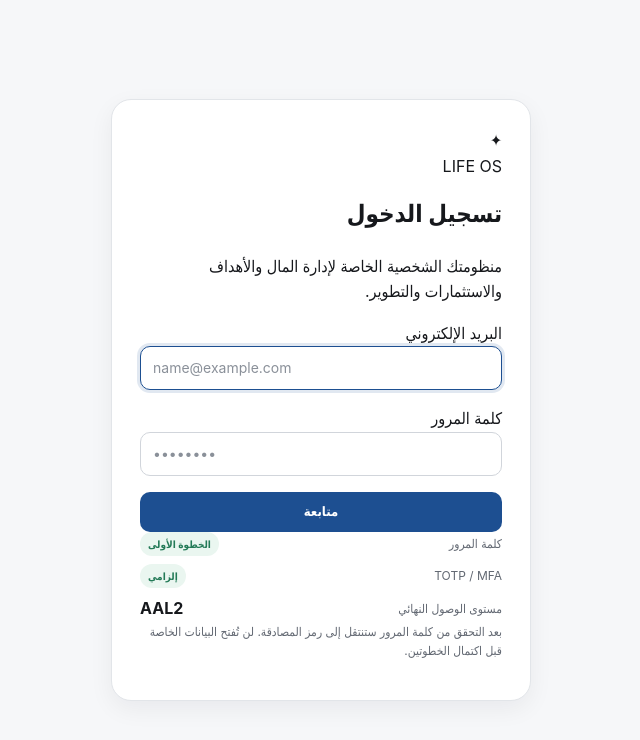
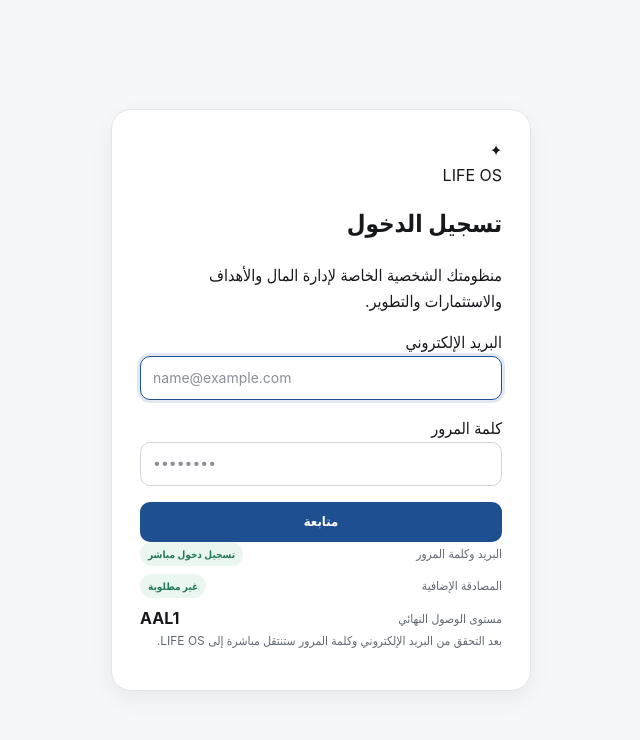
Before and after one commit to x47-cmd/life-os, a Next.js app in the folder life-os/: page /login in a window 1280 px wide. Shown: the top 740 px of the page, without its empty margins (638-1278 px from the left). Built offline with nearby package versions, Linux system fonts and the light colour scheme; no server answers.

Commit message:
Update page.tsx

```diff
--- a/life-os/app/login/page.tsx
+++ b/life-os/app/login/page.tsx
@@ -16,6 +16,7 @@
 
 import {
   APP_NAME,
+  DEFAULT_AUTHENTICATED_ROUTE,
   LOGIN_ROUTE,
 } from "@/lib/constants";
 
@@ -33,7 +34,7 @@
  * ======================================================= */
 
 const AFTER_PASSWORD_ROUTE =
-  "/mfa";
+  DEFAULT_AUTHENTICATED_ROUTE;
 
 
 /* =========================================================
@@ -479,21 +480,21 @@
         <div className="stack stack--small">
           <div className="space-between">
             <span className="text-muted text-small">
-              كلمة المرور
+              البريد وكلمة المرور
             </span>
 
             <span className="badge badge--positive">
-              الخطوة الأولى
+              تسجيل دخول مباشر
             </span>
           </div>
 
           <div className="space-between">
             <span className="text-muted text-small">
-              TOTP / MFA
+              المصادقة الإضافية
             </span>
 
             <span className="badge badge--positive">
-              إلزامي
+              غير مطلوبة
             </span>
           </div>
 
@@ -503,14 +504,14 @@
             </span>
 
             <strong className="ltr">
-              AAL2
+              AAL1
             </strong>
           </div>
         </div>
 
 
         <p className="text-muted text-small">
-          بعد التحقق من كلمة المرور ستنتقل إلى رمز المصادقة. لن تُفتح البيانات الخاصة قبل اكتمال الخطوتين.
+          بعد التحقق من البريد الإلكتروني وكلمة المرور ستنتقل مباشرة إلى LIFE OS.
         </p>
 
 
```
